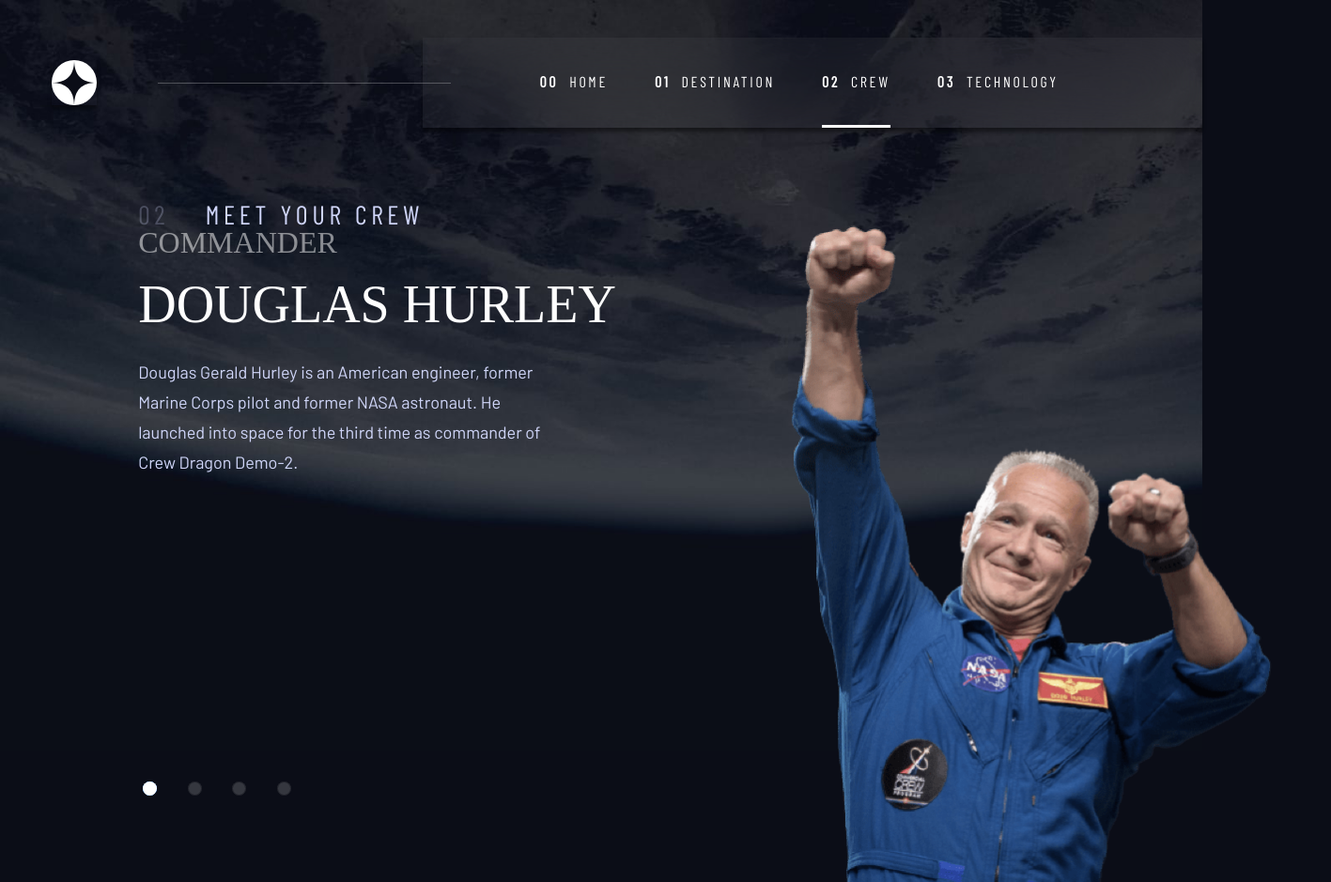
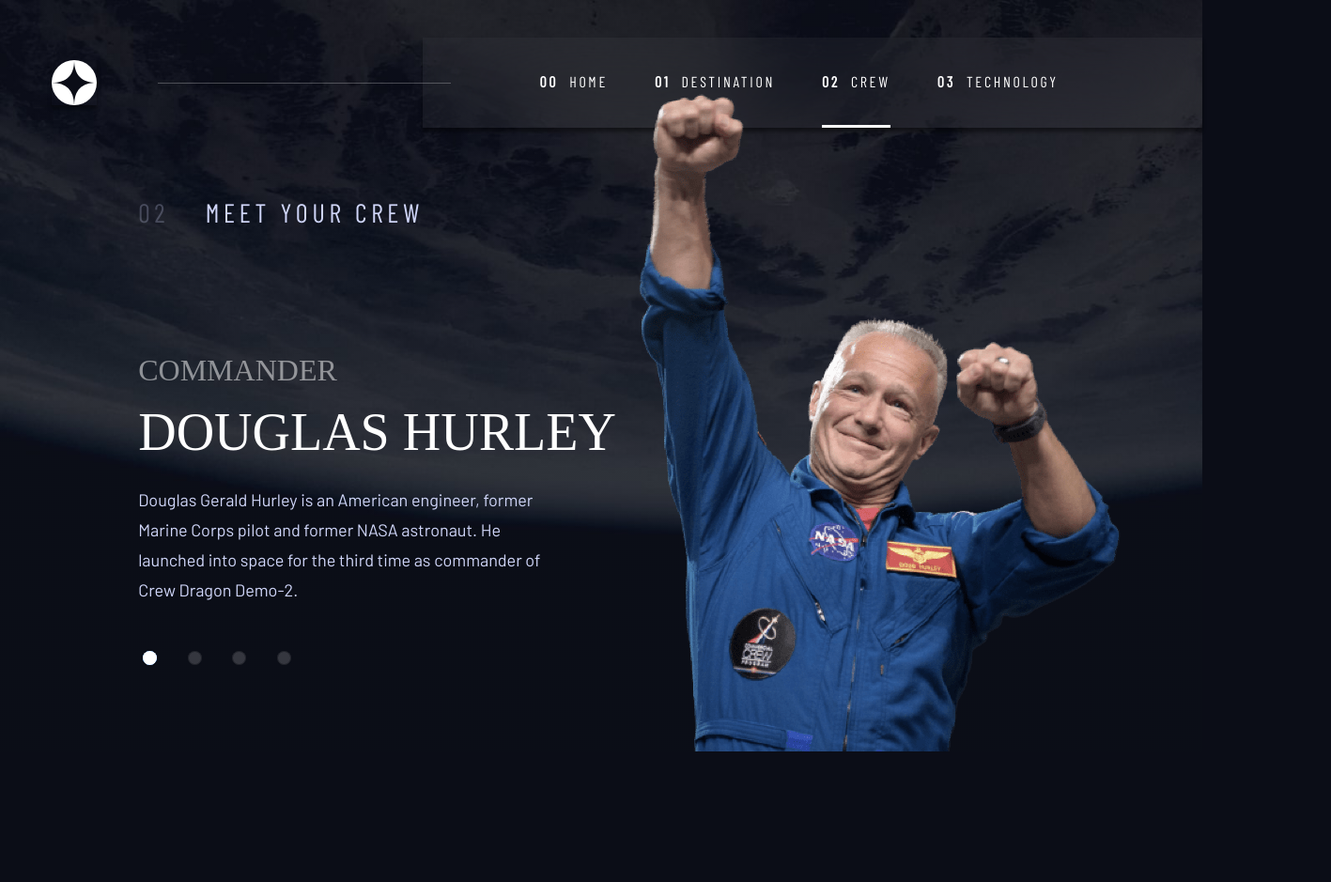
Before and after one commit to ElAskal/SpaceProgram, a plain HTML site: page crew.html in a window 1280 px wide. Shown: the whole page at 94% size, 1417 px wide, since content can reach past the window. After the commit the page ends 800 px from the top, so only its background shows below. Drawn offline with nearby package versions, Linux system fonts and the light colour scheme; a web font is replaced by a local one.

Commit message:
Desktop final version

```diff
--- a/script/script.js
+++ b/script/script.js
@@ -1,7 +1,6 @@
 var img = "-img-";
 var desc = "-desc-";
 
-disableScroll();
 showChoice();
 
 
@@ -23,14 +22,3 @@ function showChoice() {
         }
     }
 }
-
-function disableScroll() {
-    // Get the current page scroll position
-    scrollTop = window.pageYOffset || document.documentElement.scrollTop;
-    scrollLeft = window.pageXOffset || document.documentElement.scrollLeft;
-
-        // if any scroll is attempted, set this to the previous value
-        window.onscroll = function() {
-            window.scrollTo(scrollLeft, scrollTop);
-        };
-}
--- a/style/crew.css
+++ b/style/crew.css
@@ -1,14 +1,13 @@
 @import "general.css";
 
 html {
-    background-image: url("../assets/crew/background-crew-desktop.jpg");
-    background-repeat: no-repeat;
-    background-size: cover;
-    background-position: center center center center;
+    background-image: linear-gradient(rgba(11,13,23,0.25),rgba(11,13,23,0.25)),
+                      url("../assets/crew/background-crew-desktop.jpg");
 }
 
 .mainBody {
-    margin-bottom: 10.4vh;
+    margin-bottom: 0vh;
+    height: 77vh;
 }
 .pageNmbr {
     opacity: 0.25;
@@ -21,40 +20,48 @@ html {
 
 .crewDesc .selectedDesc h4 {
     opacity: 0.5042;
-    margin: 0px;
     padding: 0px;
 }
 
 .crewDesc .selectedDesc h3 {
     margin-top: 15px;
     margin-bottom: 3vh;
-    width: 630px;
+    width: 615px;
 }
 
 .crewDesc {
-    display: flex;
+    display: inline-flex;
+    justify-content: space-between;
     flex-direction: column;
     position: relative;
-    max-height: 100%;
-    justify-content: space-between;
+    max-width: 445px;
+    margin-top: 17vh;
+    margin-bottom: 10.4vh;
+    z-index: 1;
 }
 
 .crewPic {
-    max-height: 100%;
-    width: 50vw;
+    flex-grow: 1;
+    justify-content: space-around;
+    margin-top: auto;
+    max-height: inherit;
     display: inline-flex;
     position: relative;
-    flex-shrink: 0;
+    width:50vw;
+    margin-right: -11.5vw;
 }
 
-.crewChoice {
-    margin-bottom: 0px;
+.selectedDesc {
+    max-height: 400px;
+    height: auto;
 }
+
 
 h5 {
     margin-left: 11.5vw;
     margin-right: auto;
     height: 28px;
+    line-height: 28px;
     margin-bottom: 0px;
     margin-top: 76px;
 }
@@ -71,15 +78,9 @@ h5 {
 }
 
 .crewPicImg {
-    overflow: hidden;
-    height: calc(100% + 10.4vh);
-    margin-bottom: -10.4vh;
-}
-
-.crewDescBody {
-    max-width: 444px;
-    max-height: 160px;
-    overflow-x: scroll;
+    position: absolute;
+    max-width: 100%;
+    bottom: 0px;
 }
 
 .checkmark {
--- a/style/destination.css
+++ b/style/destination.css
@@ -1,10 +1,8 @@
 @import "general.css";
 
 html {
-    background-image: url(../assets/destination/background-destination-desktop.jpg);
-    background-repeat: no-repeat;
-    background-size: cover;
-    background-position: center center center center;
+    background-image: linear-gradient(rgba(11,13,23,0.25),rgba(11,13,23,0.25)),
+                      url(../assets/destination/background-destination-desktop.jpg);
 }
 
 .mainBody {
--- a/style/general.css
+++ b/style/general.css
@@ -1,8 +1,12 @@
 html {
     background-color: #0B0D17;
+    background-repeat: no-repeat;
+    background-size: cover;
+    background-position: center center center center;
 }
 
-body {
+.container, body {
+    opacity: 1;
     font-family: 'Barlow', serif;
     font-size: 18px;
     color: #D0D6F9;
@@ -33,9 +37,8 @@ html > * {
     display: inline-flex;
     flex-direction: row;
     margin-top: auto;
-    margin-bottom: 13vh;
     width: 77vw;
-    max-height: 77vh;
+    height: 77vh;
     justify-content: space-between;
     max-width: 1440px;
 }
--- a/style/home.css
+++ b/style/home.css
@@ -2,9 +2,6 @@
 
 html {
     background-image: url(../assets/home/background-home-desktop.jpg);
-    background-repeat: no-repeat;
-    background-size: cover;
-    background-position: center center center center;
 }
 
 .mainBody {
--- a/style/technology.css
+++ b/style/technology.css
@@ -1,10 +1,8 @@
 @import "general.css";
 
 html {
-    background-image: url(../assets/technology/background-technology-desktop.jpg);
-    background-repeat: no-repeat;
-    background-size: cover;
-    background-position: center center center center;
+    background-image: linear-gradient(rgba(11,13,23,0.25),rgba(11,13,23,0.25)),
+                      url(../assets/technology/background-technology-desktop.jpg);
 }
 
 .mainBody {
```
Also changed, not shown: crew.html (+2 -6 lines), index.html (+2 -1 lines).
